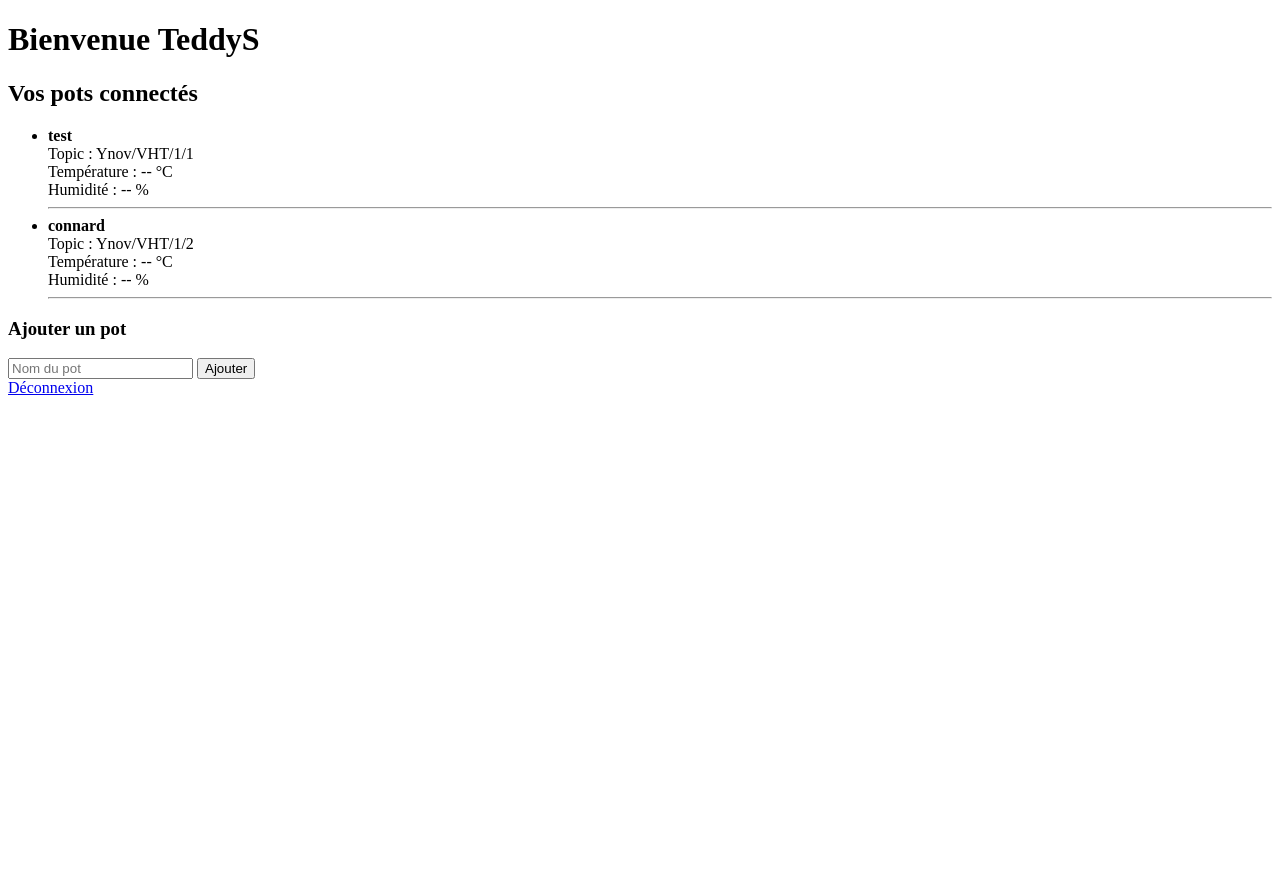
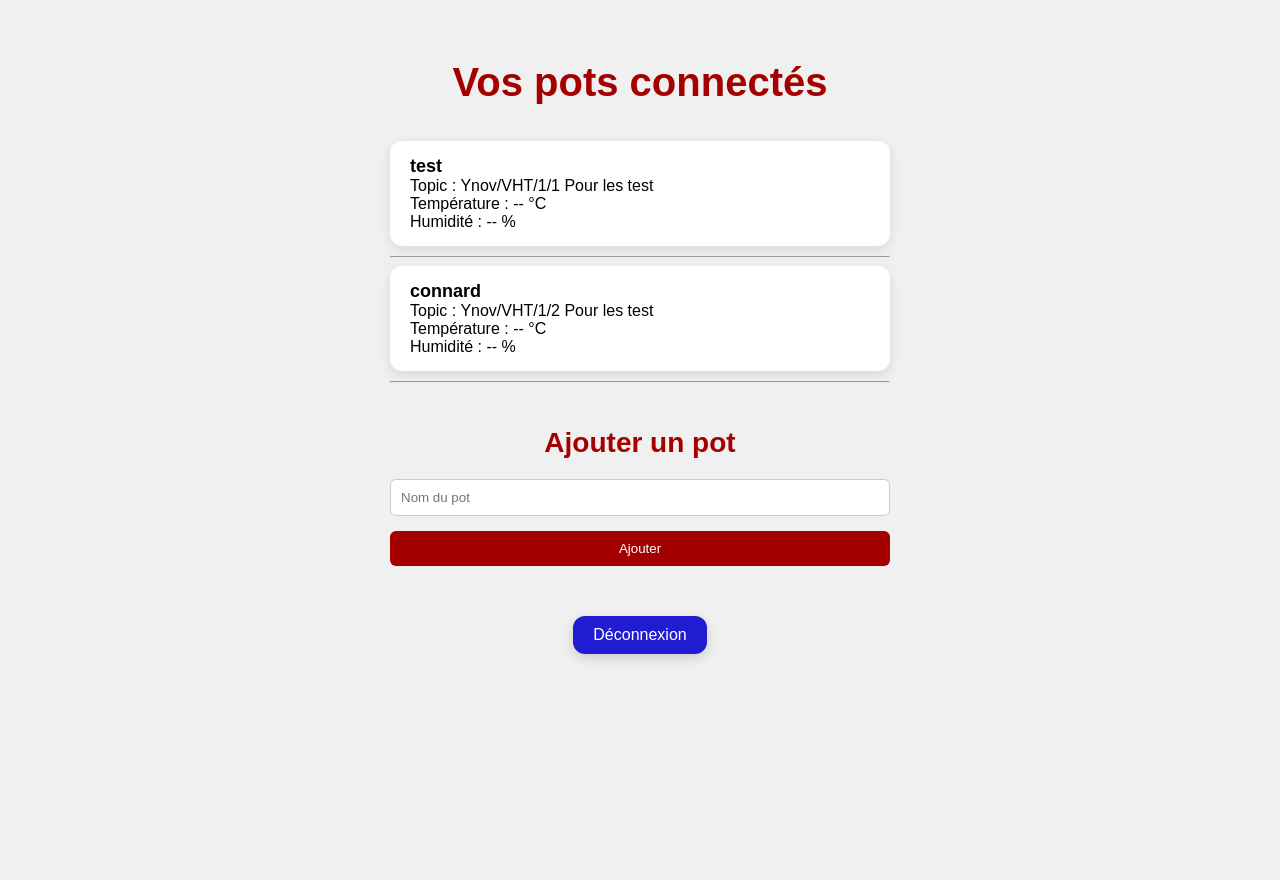
Before and after one commit to TeddySbot/IOT-WEB, a Flask app: page / in a window 1280 px wide. Before the commit the page ends 395 px from the top, so only its background shows below. Run offline with Flask 3, Linux system fonts and the light colour scheme; a user stored in the database is signed in; data comes from the database, SQL or seed files in the repository; both versions use the stored data as it was after the commit; some libraries are stand-ins or nearby versions.

Commit message:
css et html

```diff
--- a/static/index.css
+++ b/static/index.css
@@ -1,28 +1,108 @@
+/* ==== BODY ==== */
 body {
-  background-color: #f0f0f0;
-  font-family: Arial, sans-serif;
-  text-align: center;
-  margin-top: 100px;
-  display: flex;
-  flex-direction: column;
-  justify-content: center; /* centre horizontalement */
-  align-items: center;     /* centre verticalement */
+    background-color: #f0f0f0;
+    font-family: Arial, sans-serif;
+    margin: 0;
+    min-height: 100vh;
+    display: flex;
+    flex-direction: column;
+    justify-content: flex-start; /* on commence en haut */
+    align-items: center;
+    padding: 40px 20px;
 }
 
-
-
-h2.title {
-  text-align: center; /* <- ajoute ça */
-  color: #a50000;
-  font-size: 50px;
+/* ==== TITRES ==== */
+h2, h3 {
+    color: #a50000;
+    text-align: center;
+    margin: 20px 0;
 }
 
+h2 {
+    font-size: 40px;
+}
 
+h3 {
+    font-size: 28px;
+}
 
-.container {
+/* ==== LISTE DES POTS ==== */
+ul {
+    list-style-type: none;
+    padding: 0;
+    width: 100%;
+    max-width: 500px;
+}
+
+li {
     background-color: #fff;
-    padding: 30px 40px;
+    padding: 15px 20px;
+    margin-bottom: 10px;
     border-radius: 12px;
+    box-shadow: 0 4px 12px rgba(0,0,0,0.1);
+    text-align: left;
+}
+
+li strong {
+    font-size: 18px;
+}
+
+/* Ligne de séparation si tu veux garder le <hr> */
+li hr {
+    border: 0;
+    border-top: 1px solid #ccc;
+    margin: 10px 0 0 0;
+}
+
+/* ==== FORMULAIRE ==== */
+form {
+    display: flex;
+    flex-direction: column;
+    align-items: center;
+    margin-bottom: 30px;
+    width: 100%;
+    max-width: 500px;
+}
+
+form input {
+    width: 100%;
+    padding: 10px;
+    margin-bottom: 15px;
+    border: 1px solid #ccc;
+    border-radius: 6px;
+    box-sizing: border-box;
+}
+
+form button {
+    padding: 10px 20px;
+    border: none;
+    border-radius: 6px;
+    background-color: #a50000;
+    color: #fff;
+    cursor: pointer;
+    width: 100%;
+}
+
+form button:hover {
+    background-color: #850000;
+}
+
+/* ==== BOUTON DECONNEXION ==== */
+.bouton {
+    margin-top: 20px; /* espace avec le contenu au-dessus */
+}
+
+.bouton a {
+    display: inline-block;
+    text-decoration: none;
+    color: #fff; /* couleur spécifique pour le bouton */
+    border-radius: 12px;
+    background-color: rgb(33, 27, 209);
     box-shadow: 0 4px 12px rgba(0,0,0,0.15);
-    width: 350px;
+    padding: 10px 20px;
+    transition: background-color 0.2s ease;
 }
+
+.bouton a:hover {
+    background-color: #1f6de3;
+}
--- a/templates/dashboard.html
+++ b/templates/dashboard.html
@@ -1,7 +1,8 @@
 <!DOCTYPE html>
 <html lang="fr">
+    <link rel="stylesheet" href="{{ url_for('static', filename='index.css') }}"></head>
+
 <body>
-    <h1>Bienvenue {{ username }}</h1>
 
     <h2>Vos pots connectés</h2>
 
@@ -9,7 +10,7 @@
         {% for pot in pots %}
         <li data-id="{{ pot.id }}" data-topic="{{ pot.topic }}">
             <strong>{{ pot.name }}</strong><br>
-            Topic : {{ pot.topic }}<br>
+            Topic : {{ pot.topic }} Pour les test<br>
 
             Température : <span id="temp_{{ pot.id }}">--</span> °C<br>
             Humidité : <span id="hum_{{ pot.id }}">--</span> %
@@ -24,18 +25,22 @@
         <button>Ajouter</button>
     </form>
 
-    <a href="/logout">Déconnexion</a>
 
-    <!-- 1) lib MQTT -->
+    <div class="bouton">
+        <a href="/logout">Déconnexion</a>
+    </div>
+
+
+
+
+
+
+
     <script src="https://unpkg.com/mqtt/dist/mqtt.min.js"></script>
-
-    <!-- 2) variable USER_ID injectée par Flask -->
     <script>
         const USER_ID = Number("{{ session.get('user_id', 0) }}");
         console.log("USER_ID depuis Flask :", USER_ID);
     </script>
-
-    <!-- 3) ton script applicatif -->
     <script src="{{ url_for('static', filename='main.js') }}"></script>
     </body>
 </html>
--- a/templates/login.html
+++ b/templates/login.html
@@ -7,7 +7,6 @@
 <body>
     <h2 class="title">Connexion</h2>
 
-    <div class="container">
 
         <form method="POST">
             <input type="text" name="username" placeholder="Utilisateur" required><br><br>
@@ -16,8 +15,9 @@
         </form>
 
 
-    <p><a href="{{ url_for('register') }}">Créer un compte</a></p>
+    <p>
 
-   </div>
+
+   <a href="{{ url_for('register') }}">Créer un compte</a></p>
 </body>
 </html>
--- a/templates/register.html
+++ b/templates/register.html
@@ -7,7 +7,6 @@
 </head>
 <body>
     <h2 class="title">Créer un compte</h2>
-    <div class="container">
     <form method="POST">
         <input type="text" name="username" placeholder="Utilisateur" required><br><br>
         <input type="password" name="password" placeholder="Mot de passe" required><br><br>
@@ -15,6 +14,6 @@
     </form>
 
     <p><a href="{{ url_for('login') }}">Déjà inscrit ? Connexion</a></p>
-<div>
+
 </body>
 </html>
```
Also changed, not shown: pots.db.
